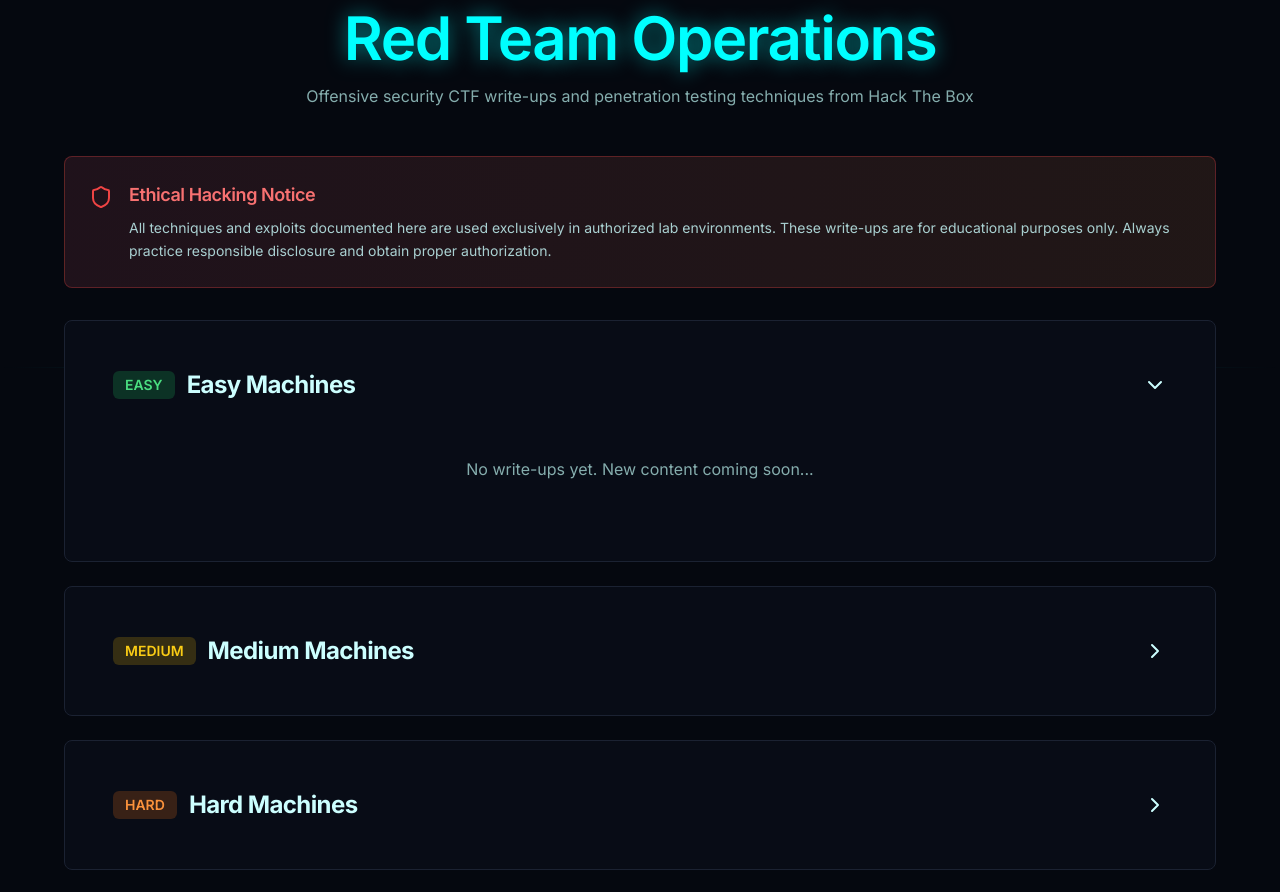
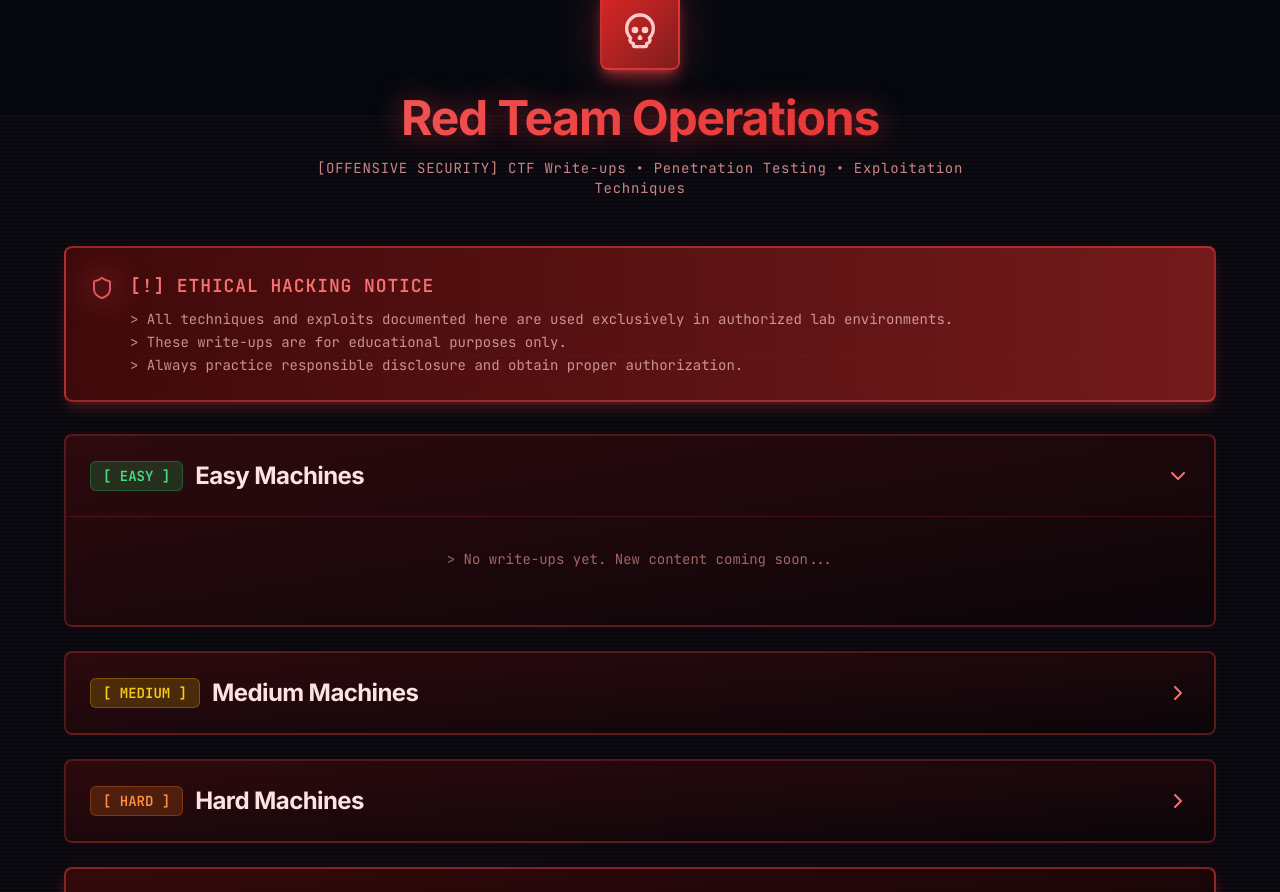
Before and after one commit to Siinatraa/NewREMWebsite, a React (Vite) app: page /red-team in a window 1280 px wide. Shown: the part 205-1097 px from the top of the page. Built offline with nearby package versions, Linux system fonts and the light colour scheme.

Commit message:
Transform Red Team page with hacker-themed red design

```diff
--- a/src/index.css
+++ b/src/index.css
@@ -100,3 +100,21 @@
     text-wrap: balance;
   }
 }
+
+@keyframes float {
+  0%, 100% {
+    transform: translateY(0);
+  }
+  50% {
+    transform: translateY(-10px);
+  }
+}
+
+@keyframes scan {
+  0% {
+    transform: translateY(-100%);
+  }
+  100% {
+    transform: translateY(100%);
+  }
+}
--- a/src/pages/RedTeamPage.tsx
+++ b/src/pages/RedTeamPage.tsx
@@ -1,9 +1,11 @@
-import { Terminal, ChevronDown, ChevronRight, Shield } from 'lucide-react';
+import { Terminal, ChevronDown, ChevronRight, Shield, ArrowLeft, Skull } from 'lucide-react';
 import { useState } from 'react';
+import { useNavigate } from 'react-router-dom';
 
 // Red Team CTF write-ups page
 
 export function RedTeamPage() {
+  const navigate = useNavigate();
   const [expandedSections, setExpandedSections] = useState<string[]>(['easy']);
   const [expandedWriteups, setExpandedWriteups] = useState<string[]>([]);
 
@@ -24,113 +26,166 @@ export function RedTeamPage() {
   };
 
   return (
-    <div className="content-wrapper py-12">
+    <div className="content-wrapper py-12 relative">
+      {/* Background effect */}
+      <div className="fixed inset-0 pointer-events-none opacity-5">
+        <div className="absolute inset-0" style={{
+          backgroundImage: 'repeating-linear-gradient(0deg, transparent, transparent 2px, rgb(239, 68, 68) 2px, rgb(239, 68, 68) 4px)',
+          animation: 'scan 8s linear infinite'
+        }} />
+      </div>
+
       <div className="max-w-6xl mx-auto">
+        {/* Back Button */}
+        <button
+          onClick={() => navigate('/hack-the-box')}
+          className="mb-8 flex items-center gap-2 px-4 py-2 bg-red-950/30 hover:bg-red-900/40 border border-red-500/30 hover:border-red-500/60 text-red-400 rounded-lg transition-all group animate-fade-in"
+        >
+          <ArrowLeft className="w-4 h-4 group-hover:-translate-x-1 transition-transform" />
+          <span className="font-mono text-sm">Return to REM Analysis</span>
+        </button>
+
         {/* Header */}
         <div className="text-center mb-12 animate-fade-in">
-          <div className="inline-flex items-center justify-center w-16 h-16 rounded-lg bg-gradient-to-br from-red-500/20 to-orange-500/20 mb-6">
-            <Terminal className="w-8 h-8 text-red-500" />
+          <div className="relative inline-flex items-center justify-center mb-6">
+            <div className="absolute inset-0 bg-red-500/30 rounded-lg blur-xl animate-pulse" />
+            <div className="relative w-20 h-20 rounded-lg bg-gradient-to-br from-red-600 to-red-900 flex items-center justify-center border-2 border-red-500/50 shadow-lg shadow-red-500/50">
+              <Skull className="w-10 h-10 text-red-200" />
             </div>
-          <h1 className="glow-text mb-4">Red Team Operations</h1>
-          <p className="text-muted-foreground max-w-2xl mx-auto">
-            Offensive security CTF write-ups and penetration testing techniques from Hack The Box
+          </div>
+          <h1 className="text-5xl font-bold mb-4 bg-gradient-to-r from-red-400 via-red-500 to-red-600 bg-clip-text text-transparent" style={{
+            textShadow: '0 0 30px rgba(239, 68, 68, 0.5)'
+          }}>Red Team Operations</h1>
+          <p className="text-red-300/80 max-w-2xl mx-auto font-mono text-sm tracking-wider">
+            [OFFENSIVE SECURITY] CTF Write-ups • Penetration Testing • Exploitation Techniques
           </p>
         </div>
 
         {/* Info Banner */}
-        <div className="tech-card mb-8 bg-gradient-to-r from-red-500/10 to-orange-500/10 border-red-500/30 animate-fade-in">
+        <div className="relative mb-8 animate-fade-in" style={{ animationDelay: '100ms' }}>
+          <div className="absolute inset-0 bg-red-500/5 rounded-lg blur-md" />
+          <div className="relative bg-gradient-to-r from-red-950/90 to-red-900/90 border-2 border-red-500/50 rounded-lg p-6 shadow-lg shadow-red-500/20">
             <div className="flex items-start gap-4">
-            <Shield className="w-6 h-6 text-red-500 flex-shrink-0 mt-1" />
+              <div className="relative">
+                <Shield className="w-6 h-6 text-red-400 flex-shrink-0 mt-1 animate-pulse" />
+                <div className="absolute inset-0 bg-red-500/30 blur-lg" />
+              </div>
               <div>
-              <h3 className="text-lg font-semibold text-red-400 mb-2">Ethical Hacking Notice</h3>
-              <p className="text-foreground/80 text-sm leading-relaxed">
-                All techniques and exploits documented here are used exclusively in authorized lab environments.
-                These write-ups are for educational purposes only. Always practice responsible disclosure and obtain proper authorization.
+                <h3 className="text-lg font-semibold text-red-400 mb-2 font-mono tracking-wider">[!] ETHICAL HACKING NOTICE</h3>
+                <p className="text-red-200/70 text-sm leading-relaxed font-mono">
+                  &gt; All techniques and exploits documented here are used exclusively in authorized lab environments.<br />
+                  &gt; These write-ups are for educational purposes only.<br />
+                  &gt; Always practice responsible disclosure and obtain proper authorization.
                 </p>
+              </div>
             </div>
           </div>
         </div>
 
         {/* Easy Difficulty Section */}
-        <div className="tech-card mb-6 animate-fade-in" style={{ animationDelay: '100ms' }} data-section="easy">
+        <div className="relative mb-6 animate-fade-in" style={{ animationDelay: '200ms' }} data-section="easy">
+          <div className="absolute inset-0 bg-red-500/5 rounded-lg blur-sm" />
+          <div className="relative bg-gradient-to-br from-red-950/50 to-black/50 border-2 border-red-500/30 rounded-lg overflow-hidden backdrop-blur-sm">
             <button
               onClick={() => toggleSection('easy')}
-            className="w-full flex items-center justify-between text-left p-6 hover:bg-muted/30 transition-colors rounded-lg"
+              className="w-full flex items-center justify-between text-left p-6 hover:bg-red-500/10 transition-all rounded-lg group"
             >
               <div className="flex items-center gap-3">
-              <span className="px-3 py-1 bg-green-500/20 text-green-400 rounded-md text-sm font-semibold">EASY</span>
-              <h2 className="text-2xl font-bold">Easy Machines</h2>
+                <span className="px-3 py-1 bg-green-500/20 text-green-400 rounded-md text-sm font-bold font-mono border border-green-500/30">[ EASY ]</span>
+                <h2 className="text-2xl font-bold text-red-100 group-hover:text-red-400 transition-colors">Easy Machines</h2>
               </div>
-            {expandedSections.includes('easy') ? <ChevronDown className="w-6 h-6" /> : <ChevronRight className="w-6 h-6" />}
+              {expandedSections.includes('easy') ?
+                <ChevronDown className="w-6 h-6 text-red-400" /> :
+                <ChevronRight className="w-6 h-6 text-red-400" />
+              }
             </button>
 
             {expandedSections.includes('easy') && (
-            <div className="px-6 pb-6">
-              <p className="text-muted-foreground text-center py-8">No write-ups yet. New content coming soon...</p>
+              <div className="px-6 pb-6 border-t border-red-500/20">
+                <p className="text-red-300/60 text-center py-8 font-mono text-sm">&gt; No write-ups yet. New content coming soon...</p>
               </div>
             )}
           </div>
+        </div>
 
         {/* Medium Difficulty Section */}
-        <div className="tech-card mb-6 animate-fade-in" style={{ animationDelay: '200ms' }}>
+        <div className="relative mb-6 animate-fade-in" style={{ animationDelay: '300ms' }}>
+          <div className="absolute inset-0 bg-red-500/5 rounded-lg blur-sm" />
+          <div className="relative bg-gradient-to-br from-red-950/50 to-black/50 border-2 border-red-500/30 rounded-lg overflow-hidden backdrop-blur-sm">
             <button
               onClick={() => toggleSection('medium')}
-            className="w-full flex items-center justify-between text-left p-6 hover:bg-muted/30 transition-colors rounded-lg"
+              className="w-full flex items-center justify-between text-left p-6 hover:bg-red-500/10 transition-all rounded-lg group"
             >
               <div className="flex items-center gap-3">
-              <span className="px-3 py-1 bg-yellow-500/20 text-yellow-400 rounded-md text-sm font-semibold">MEDIUM</span>
-              <h2 className="text-2xl font-bold">Medium Machines</h2>
+                <span className="px-3 py-1 bg-yellow-500/20 text-yellow-400 rounded-md text-sm font-bold font-mono border border-yellow-500/30">[ MEDIUM ]</span>
+                <h2 className="text-2xl font-bold text-red-100 group-hover:text-red-400 transition-colors">Medium Machines</h2>
               </div>
-            {expandedSections.includes('medium') ? <ChevronDown className="w-6 h-6" /> : <ChevronRight className="w-6 h-6" />}
+              {expandedSections.includes('medium') ?
+                <ChevronDown className="w-6 h-6 text-red-400" /> :
+                <ChevronRight className="w-6 h-6 text-red-400" />
+              }
             </button>
 
             {expandedSections.includes('medium') && (
-            <div className="px-6 pb-6">
-              <p className="text-muted-foreground text-center py-8">No write-ups yet. New content coming soon...</p>
+              <div className="px-6 pb-6 border-t border-red-500/20">
+                <p className="text-red-300/60 text-center py-8 font-mono text-sm">&gt; No write-ups yet. New content coming soon...</p>
               </div>
             )}
           </div>
+        </div>
 
         {/* Hard Difficulty Section */}
-        <div className="tech-card mb-6 animate-fade-in" style={{ animationDelay: '300ms' }}>
+        <div className="relative mb-6 animate-fade-in" style={{ animationDelay: '400ms' }}>
+          <div className="absolute inset-0 bg-red-500/5 rounded-lg blur-sm" />
+          <div className="relative bg-gradient-to-br from-red-950/50 to-black/50 border-2 border-red-500/30 rounded-lg overflow-hidden backdrop-blur-sm">
             <button
               onClick={() => toggleSection('hard')}
-            className="w-full flex items-center justify-between text-left p-6 hover:bg-muted/30 transition-colors rounded-lg"
+              className="w-full flex items-center justify-between text-left p-6 hover:bg-red-500/10 transition-all rounded-lg group"
             >
               <div className="flex items-center gap-3">
-              <span className="px-3 py-1 bg-orange-500/20 text-orange-400 rounded-md text-sm font-semibold">HARD</span>
-              <h2 className="text-2xl font-bold">Hard Machines</h2>
+                <span className="px-3 py-1 bg-orange-500/20 text-orange-400 rounded-md text-sm font-bold font-mono border border-orange-500/30">[ HARD ]</span>
+                <h2 className="text-2xl font-bold text-red-100 group-hover:text-red-400 transition-colors">Hard Machines</h2>
               </div>
-            {expandedSections.includes('hard') ? <ChevronDown className="w-6 h-6" /> : <ChevronRight className="w-6 h-6" />}
+              {expandedSections.includes('hard') ?
+                <ChevronDown className="w-6 h-6 text-red-400" /> :
+                <ChevronRight className="w-6 h-6 text-red-400" />
+              }
             </button>
 
             {expandedSections.includes('hard') && (
-            <div className="px-6 pb-6">
-              <p className="text-muted-foreground text-center py-8">No write-ups yet. New content coming soon...</p>
+              <div className="px-6 pb-6 border-t border-red-500/20">
+                <p className="text-red-300/60 text-center py-8 font-mono text-sm">&gt; No write-ups yet. New content coming soon...</p>
               </div>
             )}
           </div>
+        </div>
 
         {/* Insane Difficulty Section */}
-        <div className="tech-card mb-6 animate-fade-in" style={{ animationDelay: '400ms' }}>
+        <div className="relative mb-6 animate-fade-in" style={{ animationDelay: '500ms' }}>
+          <div className="absolute inset-0 bg-red-600/10 rounded-lg blur-md animate-pulse" />
+          <div className="relative bg-gradient-to-br from-red-950/70 to-black/70 border-2 border-red-500/50 rounded-lg overflow-hidden backdrop-blur-sm shadow-lg shadow-red-500/30">
             <button
               onClick={() => toggleSection('insane')}
-            className="w-full flex items-center justify-between text-left p-6 hover:bg-muted/30 transition-colors rounded-lg"
+              className="w-full flex items-center justify-between text-left p-6 hover:bg-red-500/20 transition-all rounded-lg group"
             >
               <div className="flex items-center gap-3">
-              <span className="px-3 py-1 bg-red-500/20 text-red-400 rounded-md text-sm font-semibold">INSANE</span>
-              <h2 className="text-2xl font-bold">Insane Machines</h2>
+                <span className="px-3 py-1 bg-red-600/30 text-red-400 rounded-md text-sm font-bold font-mono border border-red-500/50 animate-pulse">[ INSANE ]</span>
+                <h2 className="text-2xl font-bold text-red-100 group-hover:text-red-400 transition-colors">Insane Machines</h2>
               </div>
-            {expandedSections.includes('insane') ? <ChevronDown className="w-6 h-6" /> : <ChevronRight className="w-6 h-6" />}
+              {expandedSections.includes('insane') ?
+                <ChevronDown className="w-6 h-6 text-red-400" /> :
+                <ChevronRight className="w-6 h-6 text-red-400" />
+              }
             </button>
 
             {expandedSections.includes('insane') && (
-            <div className="px-6 pb-6">
-              <p className="text-muted-foreground text-center py-8">No write-ups yet. New content coming soon...</p>
+              <div className="px-6 pb-6 border-t border-red-500/20">
+                <p className="text-red-300/60 text-center py-8 font-mono text-sm">&gt; No write-ups yet. New content coming soon...</p>
               </div>
             )}
           </div>
         </div>
       </div>
+    </div>
   );
 }
```
Lines whose indentation alone changed are shown as unchanged.
